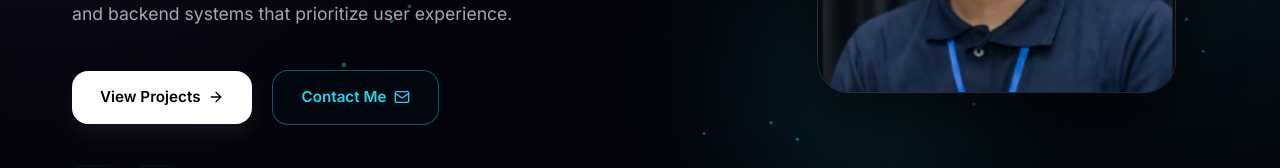
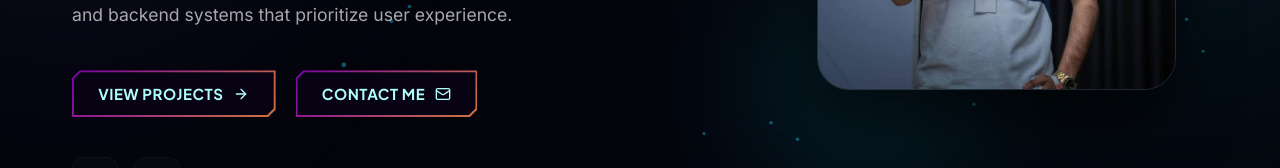
Before and after one commit to desanyasandu/New-Portfolio, a React (Vite) app: page / in a window 1280 px wide. Shown: the part 517-685 px from the top of the page. Built offline with nearby package versions, Linux system fonts and the light colour scheme; no server answers.

Commit message:
feat: implement core portfolio components including Projects, Skills, Hero, and Contact sections with dynamic data support

```diff
--- a/src/components/Contact.tsx
+++ b/src/components/Contact.tsx
@@ -209,22 +209,12 @@
               <button
                 type="submit"
                 disabled={isSubmitting}
-                className="interactive"
+                className="btn interactive"
                 style={{
                   width: '100%',
-                  padding: '16px',
-                  borderRadius: '16px',
-                  border: 'none',
-                  background: submitSuccess ? '#10b981' : 'linear-gradient(to right, var(--accent-primary), var(--accent-secondary))',
-                  color: '#fff',
-                  fontWeight: 700,
-                  fontSize: '1rem',
-                  display: 'flex',
-                  alignItems: 'center',
-                  justifyContent: 'center',
-                  gap: '8px',
-                  boxShadow: '0 10px 20px rgba(99, 102, 241, 0.15)',
-                  cursor: isSubmitting ? 'not-allowed' : 'pointer'
+                  padding: '1em 1.5em',
+                  cursor: isSubmitting ? 'not-allowed' : 'pointer',
+                  background: submitSuccess ? '#10b981' : undefined
                 }}
               >
                 {isSubmitting ? (
--- a/src/components/Hero.tsx
+++ b/src/components/Hero.tsx
@@ -188,40 +188,14 @@
             <div style={{ display: 'flex', flexWrap: 'wrap', gap: '1.25rem', alignItems: 'center', marginBottom: '2.5rem' }}>
               <a
                 href="#projects"
-                className="interactive"
-                style={{
-                  padding: '14px 28px',
-                  borderRadius: '16px',
-                  textDecoration: 'none',
-                  color: '#000',
-                  background: '#fff',
-                  fontWeight: 700,
-                  fontSize: '0.95rem',
-                  display: 'inline-flex',
-                  alignItems: 'center',
-                  gap: '8px',
-                  boxShadow: '0 10px 20px rgba(255,255,255,0.06)'
-                }}
+                className="btn interactive"
               >
                 View Projects <ArrowRight size={16} />
               </a>
 
               <a
                 href="#contact"
-                className="interactive"
-                style={{
-                  padding: '14px 28px',
-                  borderRadius: '16px',
-                  textDecoration: 'none',
-                  color: 'var(--accent-secondary)',
-                  border: '1px solid rgba(34, 211, 238, 0.4)',
-                  background: 'rgba(34, 211, 238, 0.02)',
-                  fontWeight: 700,
-                  fontSize: '0.95rem',
-                  display: 'inline-flex',
-                  alignItems: 'center',
-                  gap: '8px'
-                }}
+                className="btn interactive"
               >
                 Contact Me <Mail size={16} />
               </a>
--- a/src/components/Projects.tsx
+++ b/src/components/Projects.tsx
@@ -226,16 +226,7 @@
                   href={portfolioData.socials.github}
                   target="_blank"
                   rel="noreferrer"
-                  className="interactive"
-                  style={{
-                    padding: '1.2rem 2.5rem',
-                    borderRadius: '16px',
-                    color: '#fff',
-                    textDecoration: 'none',
-                    fontWeight: 700,
-                    background: 'rgba(255,255,255,0.05)',
-                    border: '1px solid rgba(255,255,255,0.1)'
-                  }}
+                  className="btn interactive"
                 >
                   View My GitHub
                 </a>
--- a/src/components/Skills.tsx
+++ b/src/components/Skills.tsx
@@ -8,6 +8,7 @@
 }
 
 const skillsList: SkillItem[] = [
+  { name: 'Next.js', proficiency: 95, category: 'Frontend' },
   { name: 'React.js', proficiency: 95, category: 'Frontend' },
   { name: 'TypeScript', proficiency: 90, category: 'Frontend' },
   { name: 'JavaScript', proficiency: 95, category: 'Frontend' },
--- a/src/data/portfolioData.ts
+++ b/src/data/portfolioData.ts
@@ -93,6 +93,7 @@
     }
   ],
   skills: [
+    { name: "Next.js", category: "Frontend" },
     { name: "React.js", category: "Frontend" },
     { name: "TypeScript", category: "Frontend" },
     { name: "JavaScript", category: "Frontend" },
--- a/src/index.css
+++ b/src/index.css
@@ -229,6 +229,110 @@
   border: 3px solid var(--accent-secondary);
   z-index: 2;
   box-shadow: 0 0 12px var(--accent-secondary);
+}
+
+/* Cyber Gradient Buttons */
+.btn {
+  --border-color: linear-gradient(-45deg, #ffae00, #7e03aa, #00fffb);
+  --border-width: 0.125em;
+  --curve-size: 0.5em;
+  --blur: 30px;
+  --bg: #080312;
+  --color: #afffff;
+  color: var(--color);
+  cursor: pointer;
+  position: relative;
+  isolation: isolate;
+  display: inline-flex;
+  align-items: center;
+  justify-content: center;
+  gap: 10px;
+  padding: 0.75em 1.75em;
+  font-size: 15px;
+  font-family: var(--font-display);
+  font-weight: 700;
+  letter-spacing: 0.5px;
+  text-decoration: none;
+  border: 0;
+  text-transform: uppercase;
+  box-shadow: 10px 10px 20px rgba(0, 0, 0, 0.6);
+  clip-path: polygon(
+    /* Top-left */ 0% var(--curve-size),
+    var(--curve-size) 0,
+    /* top-right */ 100% 0,
+    100% calc(100% - var(--curve-size)),
+    /* bottom-right 1 */ calc(100% - var(--curve-size)) 100%,
+    /* bottom-right 2 */ 0 100%
+  );
+  transition: color 250ms;
+}
+
+.btn::after,
+.btn::before {
+  content: "";
+  position: absolute;
+  inset: 0;
+}
+
+.btn::before {
+  background: var(--border-color);
+  background-size: 300% 300%;
+  animation: move-bg7234 5s ease infinite;
+  z-index: -2;
+}
+
+@keyframes move-bg7234 {
+  0% {
+    background-position: 31% 0%;
+  }
+
+  50% {
+    background-position: 70% 100%;
+  }
+
+  100% {
+    background-position: 31% 0%;
+  }
+}
+
+.btn::after {
+  background: var(--bg);
+  z-index: -1;
+  clip-path: polygon(
+    /* Top-left */ var(--border-width)
+      calc(var(--curve-size) + var(--border-width) * 0.5),
+    calc(var(--curve-size) + var(--border-width) * 0.5) var(--border-width),
+    /* top-right */ calc(100% - var(--border-width)) var(--border-width),
+    calc(100% - var(--border-width))
+      calc(100% - calc(var(--curve-size) + var(--border-width) * 0.5)),
+    /* bottom-right 1 */
+      calc(100% - calc(var(--curve-size) + var(--border-width) * 0.5))
+      calc(100% - var(--border-width)),
+    /* bottom-right 2 */ var(--border-width) calc(100% - var(--border-width))
+  );
+  transition: clip-path 500ms;
+}
+
+.btn:where(:hover, :focus)::after {
+  clip-path: polygon(
+    /* Top-left */ calc(100% - var(--border-width))
+      calc(100% - calc(var(--curve-size) + var(--border-width) * 0.5)),
+    calc(100% - var(--border-width)) var(--border-width),
+    /* top-right */ calc(100% - var(--border-width)) var(--border-width),
+    calc(100% - var(--border-width))
+      calc(100% - calc(var(--curve-size) + var(--border-width) * 0.5)),
+    /* bottom-right 1 */
+      calc(100% - calc(var(--curve-size) + var(--border-width) * 0.5))
+      calc(100% - var(--border-width)),
+    /* bottom-right 2 */
+      calc(100% - calc(var(--curve-size) + var(--border-width) * 0.5))
+      calc(100% - var(--border-width))
+  );
+  transition: 200ms;
+}
+
+.btn:where(:hover, :focus) {
+  color: #fff;
 }
 
 /* Tabs & Progress Bars */
```
Also changed, not shown: public/hero-me.png.
